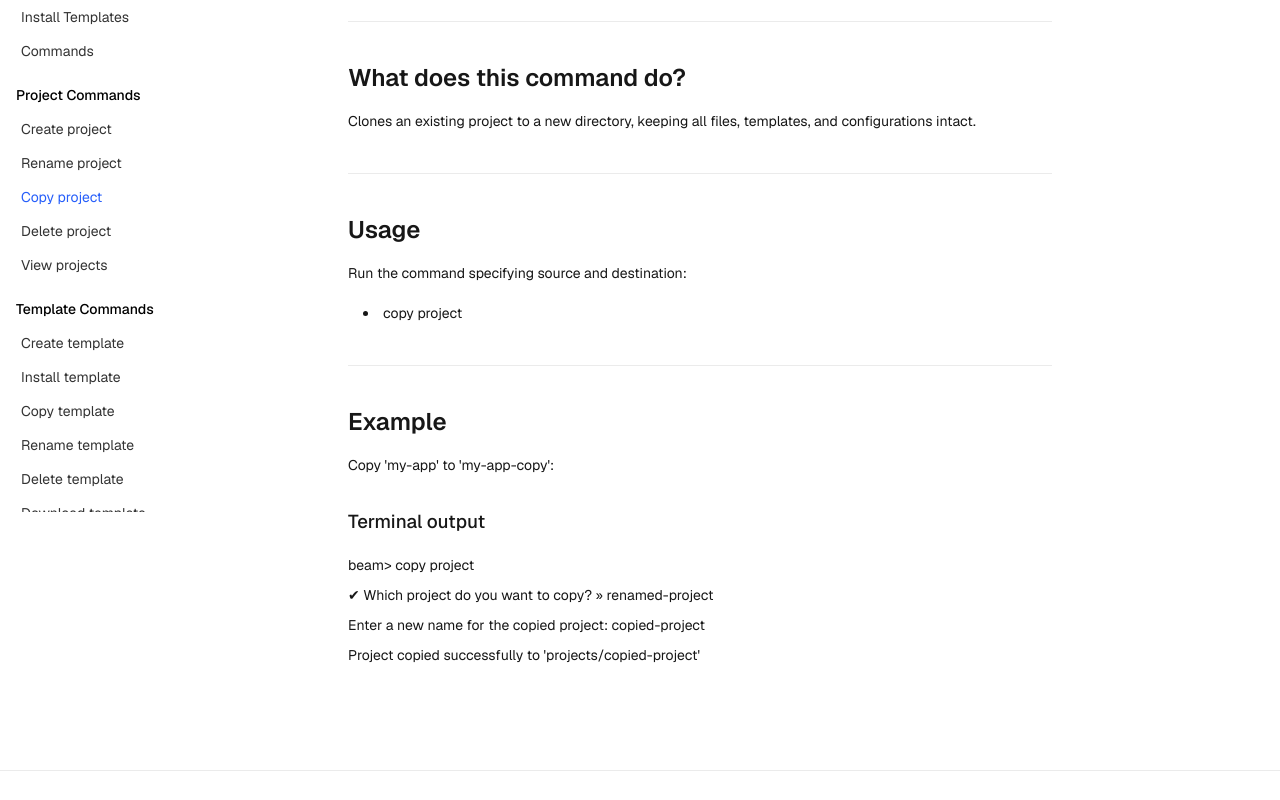
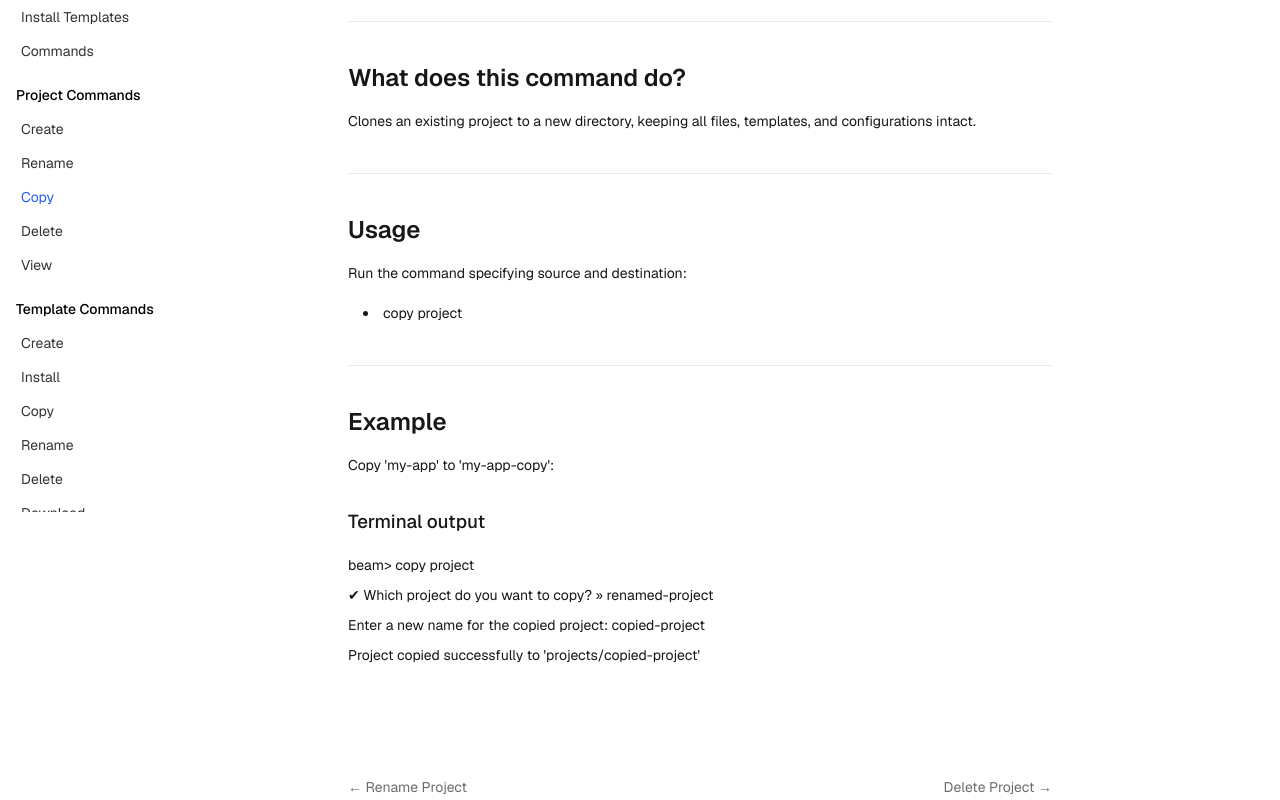
Before and after one commit to jDelille/beam-docs, a React (Vite) app: page /docs/commands/project/copy in a window 1280 px wide. Shown: the part 200-1000 px from the top of the page. Built offline with nearby package versions, Linux system fonts and the light colour scheme; a web font is replaced by a local one.

Commit message:
feat: added navigation buttons

```diff
--- a/src/components/content/Content.scss
+++ b/src/components/content/Content.scss
@@ -62,4 +62,14 @@
       font-weight: 500;
     }
   }
+
+  .navigation-buttons {
+    width: 100%;
+    display: flex;
+    justify-content: space-between;
+    margin-top: 3rem;
+    a {
+      font-size: 14px;
+    }
+  }
 }
--- a/src/components/content/Content.tsx
+++ b/src/components/content/Content.tsx
@@ -1,5 +1,6 @@
 import React from "react";
 import "./Content.scss";
+import { Link } from "react-router-dom";
 
 interface SubSection {
   title: string;
@@ -13,13 +14,21 @@ interface Section {
   subSection?: SubSection;
 }
 
+interface Navigation {
+  previousName: string;
+  previousLink: string;
+  nextName: string;
+  nextLink: string;
+}
+
 interface ContentProps {
   title: string;
   intro: string;
   sections: readonly Section[];
+  navigation: Navigation
 }
 
-const Content: React.FC<ContentProps> = ({ title, intro, sections }) => {
+const Content: React.FC<ContentProps> = ({ title, intro, sections, navigation }) => {
   return (
     <article className="content">
       <h1>{title}</h1>
@@ -45,7 +54,24 @@ const Content: React.FC<ContentProps> = ({ title, intro, sections }) => {
             </div>
           )}
         </div>
+
       ))}
+
+       {navigation && (
+        <div className="navigation-buttons">
+          {navigation.previousLink && (
+            <Link to={navigation.previousLink} className="nav-button prev">
+              ← {navigation.previousName}
+            </Link>
+          )}
+          {navigation.nextLink && (
+            <Link to={navigation.nextLink} className="nav-button next">
+              {navigation.nextName} →
+            </Link>
+          )}
+        </div>
+      )}
+
     </article>
   );
 };
--- a/src/components/sidebar/LeftSidebar.tsx
+++ b/src/components/sidebar/LeftSidebar.tsx
@@ -41,77 +41,77 @@ const LeftSidebar: React.FC<SidebarProps> = () => {
         <p className="section-title">Project Commands</p>
         <li>
           <NavLink to="/docs/commands/project/create" className={({ isActive }) => isActive ? "active" : ""}>
-            Create project
+            Create
           </NavLink>
         </li>
         <li>
           <NavLink to="/docs/commands/project/rename" className={({ isActive }) => isActive ? "active" : ""}>
-            Rename project
+            Rename
           </NavLink>
         </li>
         <li>
           <NavLink to="/docs/commands/project/copy" className={({ isActive }) => isActive ? "active" : ""}>
-            Copy project
+            Copy
           </NavLink>
         </li>
         <li>
           <NavLink to="/docs/commands/project/delete" className={({ isActive }) => isActive ? "active" : ""}>
-            Delete project
+            Delete
           </NavLink>
         </li>
         <li>
           <NavLink to="/docs/commands/project/view" className={({ isActive }) => isActive ? "active" : ""}>
-            View projects
+            View
           </NavLink>
         </li>
 
         <p className="section-title">Template Commands</p>
         <li>
           <NavLink to="/docs/commands/template/create" className={({ isActive }) => isActive ? "active" : ""}>
-            Create template
+            Create
           </NavLink>
         </li>
         <li>
           <NavLink to="/docs/commands/template/install" className={({ isActive }) => isActive ? "active" : ""}>
-            Install template
+            Install
           </NavLink>
         </li>
         <li>
           <NavLink to="/docs/commands/template/copy" className={({ isActive }) => isActive ? "active" : ""}>
-            Copy template
+            Copy
           </NavLink>
         </li>
          <li>
           <NavLink to="/docs/commands/template/rename" className={({ isActive }) => isActive ? "active" : ""}>
-            Rename template
+            Rename
           </NavLink>
         </li>
         <li>
           <NavLink to="/docs/commands/template/delete" className={({ isActive }) => isActive ? "active" : ""}>
-            Delete template
+            Delete
           </NavLink>
         </li>
         <li>
           <NavLink to="/docs/commands/template/download" className={({ isActive }) => isActive ? "active" : ""}>
-            Download template
+            Download
           </NavLink>
         </li>
-        <li className="greyed-out">Upload template</li>
+        <li className="greyed-out">Upload </li>
 
         <p className="section-title">Trash Commands</p>
         <li>
           <NavLink to="/docs/commands/trash/view" className={({ isActive }) => isActive ? "active" : ""}>
-            View trash
+            View
           </NavLink>
         </li>
         <li>
           <NavLink to="/docs/commands/trash/empty" className={({ isActive }) => isActive ? "active" : ""}>
-            Empty trash
+            Empty
           </NavLink>
         </li>
         <li>
           <NavLink to="/docs/commands/trash/recover" className={({ isActive }) => isActive ? "active" : ""}>
-            Recover file
+            Recover
           </NavLink>
         </li>
       </ul>
--- a/src/docs/commandDocs.ts
+++ b/src/docs/commandDocs.ts
@@ -37,40 +37,16 @@ Creating file: projects/my-project/.gitignore
 Creating file: projects/my-project/README.md
 
 🚀 Project my-project created using the React-Typescript.tmpl template
-`
+`,
           },
         },
       ],
-    },
-
-    copy: {
-      title: "Copy a Project",
-      intro:
-        "Duplicates an existing project into a new folder while preserving all files and configurations.",
-      sections: [
-        {
-          heading: "What does this command do?",
-          body: "Clones an existing project to a new directory, keeping all files, templates, and configurations intact.",
-        },
-        {
-          heading: "Usage",
-          body: "Run the command specifying source and destination:",
-          list: ["copy project"],
-        },
-        {
-          heading: "Example",
-          body: "Copy 'my-app' to 'my-app-copy':",
-          subSection: {
-            title: "Terminal output",
-            description: `beam> copy project
-✔ Which project do you want to copy? » renamed-project
-Enter a new name for the copied project: copied-project
-Project copied successfully to 'projects/copied-project'
-
-            `
-          },
-        },
-      ],
+      navigation: {
+        previousLink: "/docs/commands/project/view",
+        previousName: "View Projects",
+        nextLink: "/docs/commands/project/rename",
+        nextName: "Rename Project",
+      },
     },
 
     rename: {
@@ -101,6 +77,48 @@ Project 'my-project' successfully renamed to 'renamed-project'.
           },
         },
       ],
+      navigation: {
+        previousLink: "/docs/commands/project/create",
+        previousName: "Create Project",
+        nextLink: "/docs/commands/project/copy",
+        nextName: "Copy Project",
+      },
+    },
+
+    copy: {
+      title: "Copy a Project",
+      intro:
+        "Duplicates an existing project into a new folder while preserving all files and configurations.",
+      sections: [
+        {
+          heading: "What does this command do?",
+          body: "Clones an existing project to a new directory, keeping all files, templates, and configurations intact.",
+        },
+        {
+          heading: "Usage",
+          body: "Run the command specifying source and destination:",
+          list: ["copy project"],
+        },
+        {
+          heading: "Example",
+          body: "Copy 'my-app' to 'my-app-copy':",
+          subSection: {
+            title: "Terminal output",
+            description: `beam> copy project
+✔ Which project do you want to copy? » renamed-project
+Enter a new name for the copied project: copied-project
+Project copied successfully to 'projects/copied-project'
+
+            `,
+          },
+        },
+      ],
+      navigation: {
+        previousLink: "/docs/commands/project/rename",
+        previousName: "Rename Project",
+        nextLink: "/docs/commands/project/delete",
+        nextName: "Delete Project",
+      },
     },
 
     delete: {
@@ -131,6 +149,12 @@ Project 'renamed-project' moved to trash successfully.
           },
         },
       ],
+      navigation: {
+        previousLink: "/docs/commands/project/copy",
+        previousName: "Copy Project",
+        nextLink: "/docs/commands/project/view",
+        nextName: "View Project",
+      },
     },
 
     view: {
@@ -160,6 +184,12 @@ my-project
           },
         },
       ],
+      navigation: {
+        previousLink: "/docs/commands/project/delete",
+        previousName: "Delete Project",
+        nextLink: "/docs/commands/project/create",
+        nextName: "Create Project",
+      },
     },
   },
 
@@ -190,6 +220,12 @@ Template 'my-template' created successfully in '.templates'!
           },
         },
       ],
+      navigation: {
+        previousLink: "/docs/commands/template/download",
+        previousName: "Download Template",
+        nextLink: "/docs/commands/template/install",
+        nextName: "Install Template",
+      },
     },
 
     install: {
@@ -217,6 +253,12 @@ Installed template: .templates/demo-template.tmpl
           },
         },
       ],
+      navigation: {
+        previousLink: "/docs/commands/template/create",
+        previousName: "Create Template",
+        nextLink: "/docs/commands/template/copy",
+        nextName: "Copy Template",
+      },
     },
 
     download: {
@@ -241,6 +283,12 @@ Installed template: .templates/demo-template.tmpl
           },
         },
       ],
+       navigation: {
+        previousLink: "/docs/commands/template/delete",
+        previousName: "Delete Template",
+        nextLink: "/docs/commands/template/create",
+        nextName: "Create Template",
+      }
     },
 
     copy: {
@@ -270,6 +318,12 @@ Template copied successfully to .templates/React-SQL.tmpl
           },
         },
       ],
+        navigation: {
+        previousLink: "/docs/commands/template/install",
+        previousName: "Install Template",
+        nextLink: "/docs/commands/template/rename",
+        nextName: "Rename Template",
+      }
     },
 
     rename: {
@@ -299,6 +353,12 @@ Template 'react.tmpl' successfully renamed to 'React-Firebase'.
           },
         },
       ],
+        navigation: {
+        previousLink: "/docs/commands/template/copy",
+        previousName: "Copy Template",
+        nextLink: "/docs/commands/template/delete",
+        nextName: "Delete Template",
+      }
     },
 
     delete: {
@@ -331,6 +391,12 @@ Template 'my-template.tmpl' deleted successfully.
           },
         },
       ],
+          navigation: {
+        previousLink: "/docs/commands/template/rename",
+        previousName: "Rename Template",
+        nextLink: "/docs/commands/template/download",
+        nextName: "Download Template",
+      }
     },
 
     list: {
@@ -369,6 +435,7 @@ Template 'my-template.tmpl' deleted successfully.
           list: ["clear"],
         },
       ],
+
     },
 
     goto: {
@@ -394,6 +461,12 @@ Template 'my-template.tmpl' deleted successfully.
           list: ["view trash"],
         },
       ],
+       navigation: {
+        previousLink: "/docs/commands/trash/recover",
+        previousName: "Recover file / folder",
+        nextLink: "/docs/commands/trash/empty",
+        nextName: "Empty Trash",
+      },
     },
 
     recover: {
@@ -406,6 +479,12 @@ Template 'my-template.tmpl' deleted successfully.
           list: ["recover <file-name>"],
         },
       ],
+       navigation: {
+        previousLink: "/docs/commands/trash/empty",
+        previousName: "Empty Trash",
+        nextLink: "/docs/commands/trash/view",
+        nextName: "View Trash",
+      },
     },
 
     empty: {
@@ -418,6 +497,12 @@ Template 'my-template.tmpl' deleted successfully.
           list: ["empty trash"],
         },
       ],
+       navigation: {
+        previousLink: "/docs/commands/trash/view",
+        previousName: "View Trash",
+        nextLink: "/docs/commands/trash/recover",
+        nextName: "Recover file / folder",
+      },
     },
 
     help: {
--- a/src/docs/gettingStarted.ts
+++ b/src/docs/gettingStarted.ts
@@ -25,6 +25,12 @@ export const GETTING_STARTED_DOCS = {
         ],
       },
     ],
+    navigation: {
+      previousLink: "/docs/getting-started/commands",
+      previousName: "Commands",
+      nextLink: "/docs/getting-started/templateStructure",
+      nextName: "Template Structure",
+    },
   },
 
   templateStructure: {
@@ -55,11 +61,18 @@ export const GETTING_STARTED_DOCS = {
         ],
       },
     ],
+    navigation: {
+      previousLink: "/docs/getting-started/whatIsBeam",
+      previousName: "What is Beam?",
+      nextLink: "/docs/getting-started/installTemplates",
+      nextName: "Install Templates",
+    },
   },
 
   installTemplates: {
     title: "Installing Templates",
-    intro: "Templates must be installed in BEAM to create projects from them. BEAM provides multiple ways to install templates.",
+    intro:
+      "Templates must be installed in BEAM to create projects from them. BEAM provides multiple ways to install templates.",
     sections: [
       {
         heading: "Local Installation",
@@ -78,11 +91,18 @@ export const GETTING_STARTED_DOCS = {
         body: "After installation, use `view templates` to list all available templates and ensure your new template is ready to use.",
       },
     ],
+    navigation: {
+      previousLink: "/docs/getting-started/templateStructure",
+      previousName: "Template Structure",
+      nextLink: "/docs/getting-started/commands",
+      nextName: "Commands",
+    },
   },
 
   commands: {
     title: "Commands",
-    intro: "BEAM provides a set of commands for managing projects, templates, files, and utilities. Below is an overview of key commands.",
+    intro:
+      "BEAM provides a set of commands for managing projects, templates, files, and utilities. Below is an overview of key commands.",
     sections: [
       {
         heading: "Project Commands",
@@ -129,5 +149,11 @@ export const GETTING_STARTED_DOCS = {
         ],
       },
     ],
+    navigation: {
+      previousLink: "/docs/getting-started/installTemplates",
+      previousName: "Install Templates",
+      nextLink: "/docs/getting-started/whatIsBeam",
+      nextName: "What is Beam?",
+    },
   },
 } as const;
```
